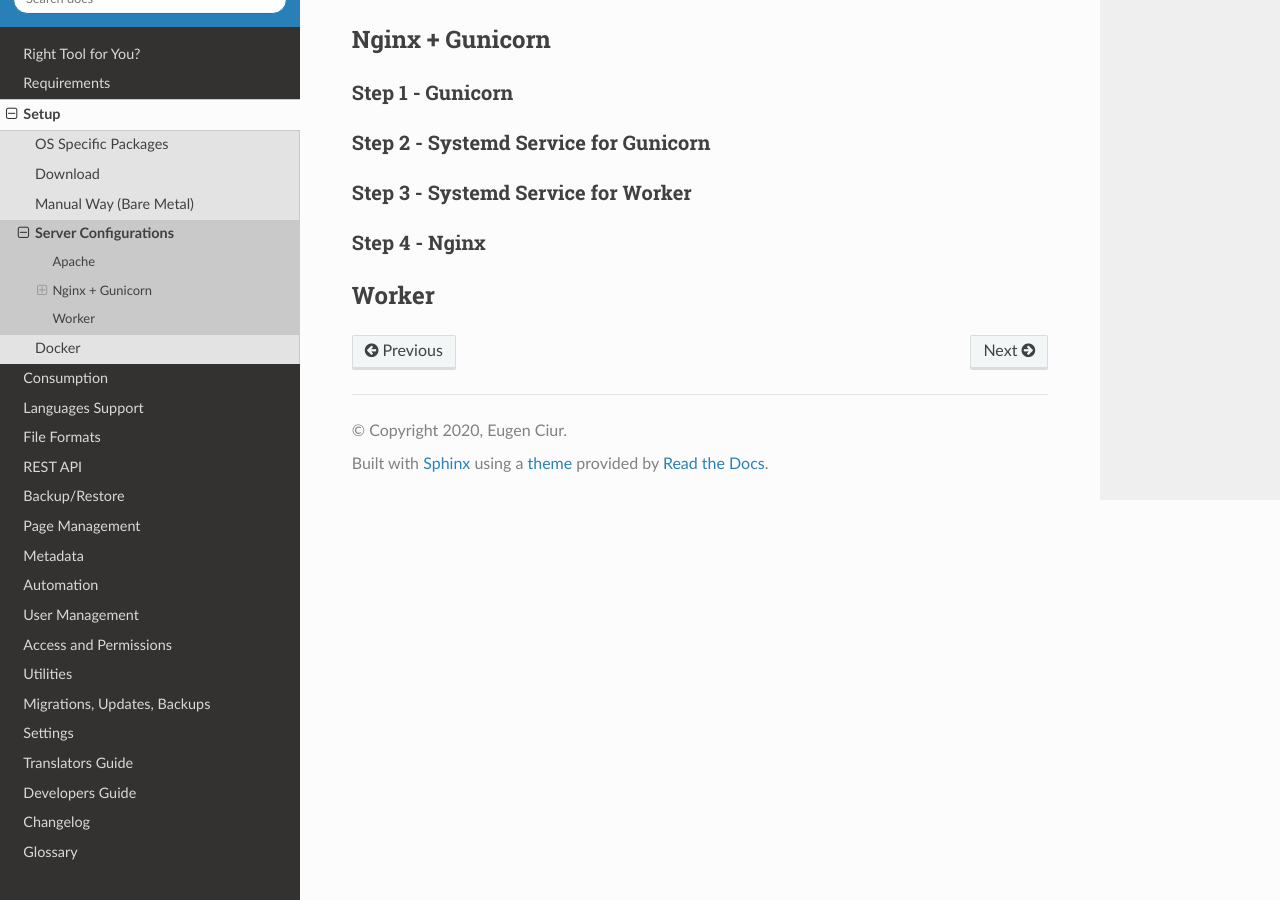
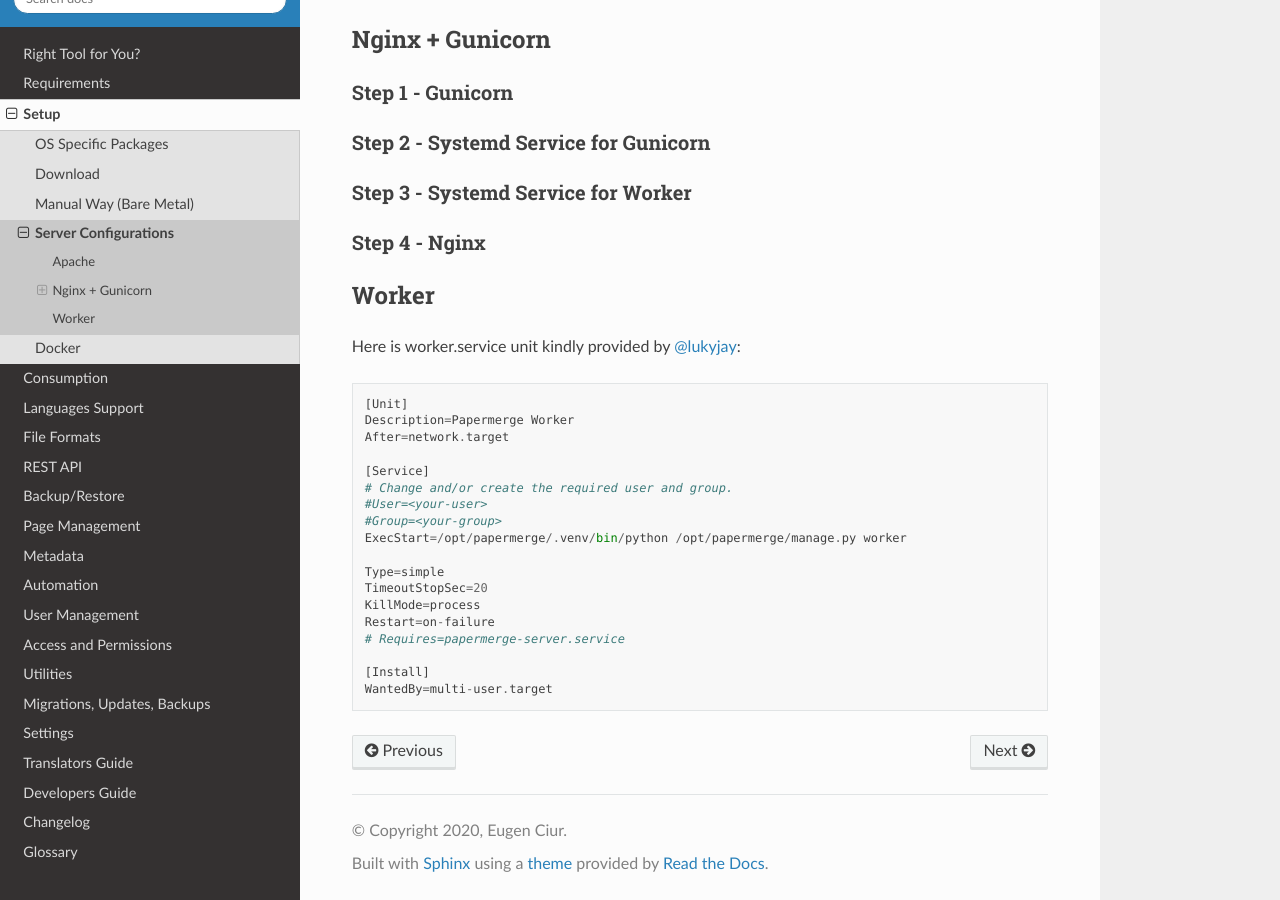
Before and after one commit to ciur/papermerge, a Sphinx documentation site: the page built from docs/source/setup/server_configurations.rst, in a window 1280 px wide and 900 px high, scrolled down 766 px. Built offline with Sphinx 7.4.7 and the Read the Docs theme 2.0.0, drawn with Linux system fonts in a browser that asks for light colours.

Commit message:
Server configurations docs

```diff
--- a/docs/source/setup/server_configurations.rst
+++ b/docs/source/setup/server_configurations.rst
@@ -56,3 +56,23 @@
 
 Worker
 ~~~~~~~~
+Here is worker.service unit kindly provided by `@lukyjay <https://github.com/lukyjay>`_::
+
+    [Unit]
+    Description=Papermerge Worker
+    After=network.target
+
+    [Service]
+    # Change and/or create the required user and group.
+    #User=<your-user>
+    #Group=<your-group>
+    ExecStart=/opt/papermerge/.venv/bin/python /opt/papermerge/manage.py worker
+
+    Type=simple
+    TimeoutStopSec=20
+    KillMode=process
+    Restart=on-failure
+    # Requires=papermerge-server.service
+
+    [Install]
+    WantedBy=multi-user.target
```
